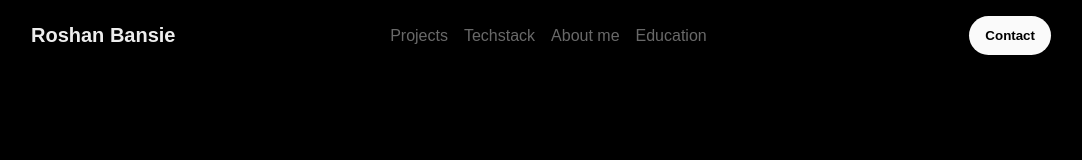
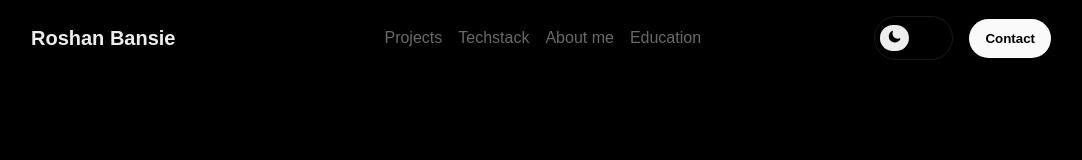
Before and after one commit to RoshanBansie/Portfolio, a Next.js app: page / in a window 1280 px wide. Shown: the top 160 px of the page, without its empty margins (99-1181 px from the left). Built offline with nearby package versions, Linux system fonts and the light colour scheme.

Commit message:
Darkmode switch nu ook zichtbaar gemaakt op desktop versie en wat kleine styling dingen aangepast.

```diff
--- a/app/globals.css
+++ b/app/globals.css
@@ -15,7 +15,7 @@
 html.light {
   --background-primary: #fafafa;
   --background-secondary: #000;
-  --background-tertiary: #ababab;
+  --background-tertiary: #efefef;
 
   --text-primary: #000;
   --text-secondary: #ededed;
--- a/components/home/about/about.css
+++ b/components/home/about/about.css
@@ -86,3 +86,9 @@
         width: 90%;
     }
 }
+
+@media (max-width: 430px) {
+    .philosophy-container {
+        gap: 1.5rem;
+    }
+}
--- a/components/home/contact/ContactSection.tsx
+++ b/components/home/contact/ContactSection.tsx
@@ -35,10 +35,16 @@ export default function ContactSection() {
                         <h4>Connect with me</h4>
                         <p>Follow my progression as a webdeveloper</p>
                         <div className="social-container">
-                            <Link href="https://github.com/RoshanBansie" target="_blank" className="icon">
+                            <Link
+                                href="https://github.com/RoshanBansie" target="_blank"
+                                style={{fontSize: "20px"}}
+                            >
                                 <FiGithub />
                             </Link>
-                            <Link href="https://linkedin.com/in/roshan-bansie-94a825301" target="_blank" className="icon">
+                            <Link
+                                href="https://linkedin.com/in/roshan-bansie-94a825301" target="_blank"
+                                style={{fontSize: "20px"}}
+                            >
                                 <FaLinkedinIn />
                             </Link>
                         </div>
--- a/components/home/contact/contact.css
+++ b/components/home/contact/contact.css
@@ -10,12 +10,15 @@
 }
 
 .contact-content ul {
-    padding: 0;
     list-style: none;
 }
 
 .contact-content li {
     margin-bottom: 2rem;
+}
+
+.contact-content li h4 {
+    font-size: 16px;
 }
 
 .contact-section-header {
@@ -113,9 +116,14 @@ input:focus, textarea:focus {
 
 .social-container {
     display: flex;
-    gap: 0.5rem;
+    gap: 1rem;
     align-items: center;
     margin: 1rem 0;
+}
+
+.social-container h5 {
+    font-weight: normal;
+    margin-left: -0.5rem;
 }
 
 @media (max-width: 430px) {
--- a/components/home/skills/skills.css
+++ b/components/home/skills/skills.css
@@ -11,6 +11,7 @@
 
 .view-button-inactive {
     background-color: transparent;
+    color: var(--text-primary);
     text-transform: capitalize;
 }
 
--- a/components/layout/navbar/NavBar.tsx
+++ b/components/layout/navbar/NavBar.tsx
@@ -46,6 +46,7 @@ export default function Navbar() {
                         </ul>
                     </nav>
                     <div className="nav-btns">
+                        <Switch />
                         <button className="primary-button">
                             <Link className="navbtn-links" href="#contact">Contact</Link>
                         </button>
--- a/components/layout/navbar/navbar.css
+++ b/components/layout/navbar/navbar.css
@@ -31,7 +31,7 @@ header {
     justify-content: center;
     align-items: center;
     list-style: none;
-    margin-left: -3rem;
+    margin-left: 2.25rem;
 }
 
 .logo {
@@ -51,6 +51,12 @@ header {
 
 .navbtn-links {
     font-weight: bold;
+}
+
+.nav-btns {
+    display: flex;
+    align-items: center;
+    gap: 1rem;
 }
 
 /* Represents the open state of the mobile nav. */
--- a/components/widgets/switch/Switch.tsx
+++ b/components/widgets/switch/Switch.tsx
@@ -21,7 +21,7 @@ export default function Switch() {
             className="switch-container"
             onClick={() => handleToggle()}
             aria-label="toggle light-mode"
-            style={{backgroundColor: theme === "light" ? "#696969" : "transparent"}}
+            style={{backgroundColor: theme === "light" ? "#efefef" : "transparent"}}
         >
             <div
                 className="switch-slider"
--- a/components/widgets/switch/switch.css
+++ b/components/widgets/switch/switch.css
@@ -2,7 +2,7 @@
 
 .switch-container {
     position: relative;
-    border: 1px solid var(--text-tertiary);
+    border: 1px solid var(--button-secondary-border);
     padding: 8px 24px;
     border-radius: 2rem;
 }
@@ -10,7 +10,7 @@
 .switch-slider {
     content: "";
     padding: 5px 8px;
-    border-radius: 20px;
+    border-radius: 32px;
     background-color: var(--text-primary);
     color: var(--text-secondary);
 }
```
